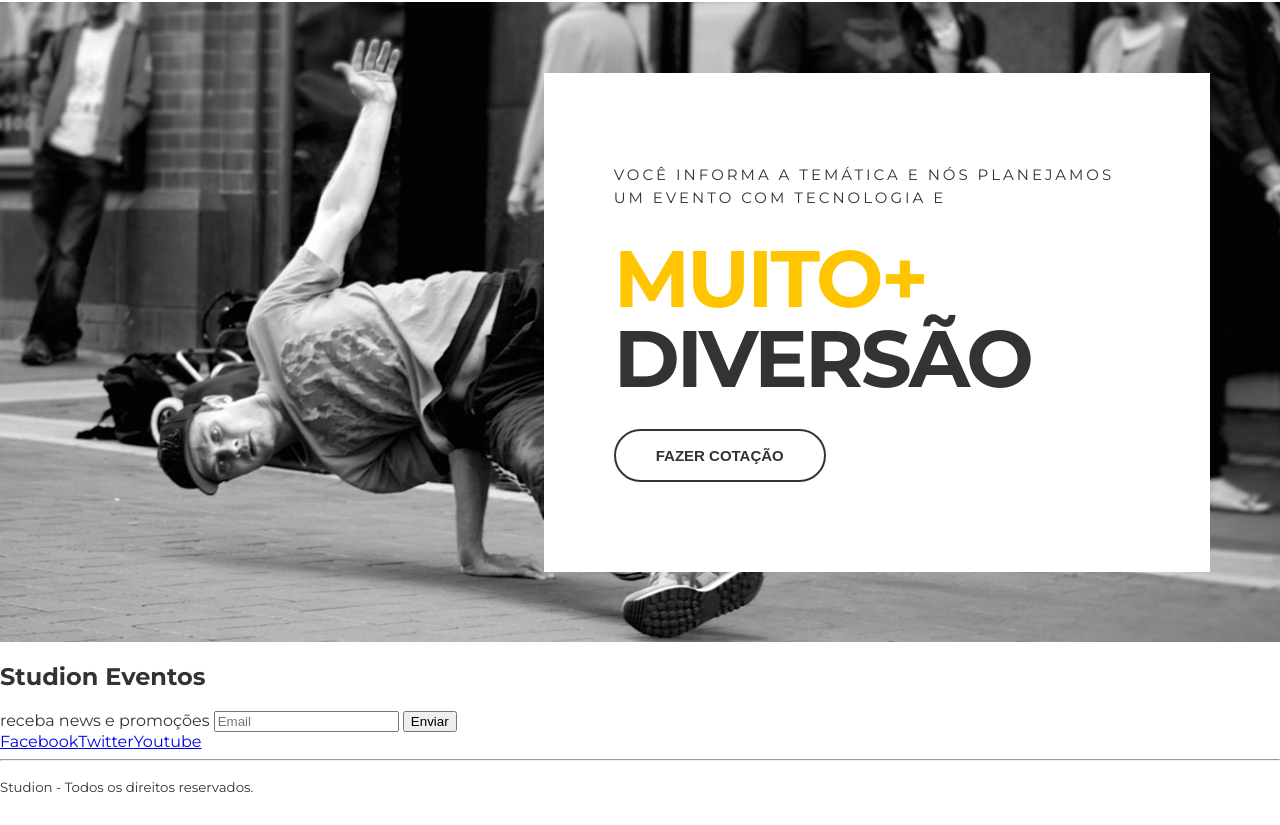
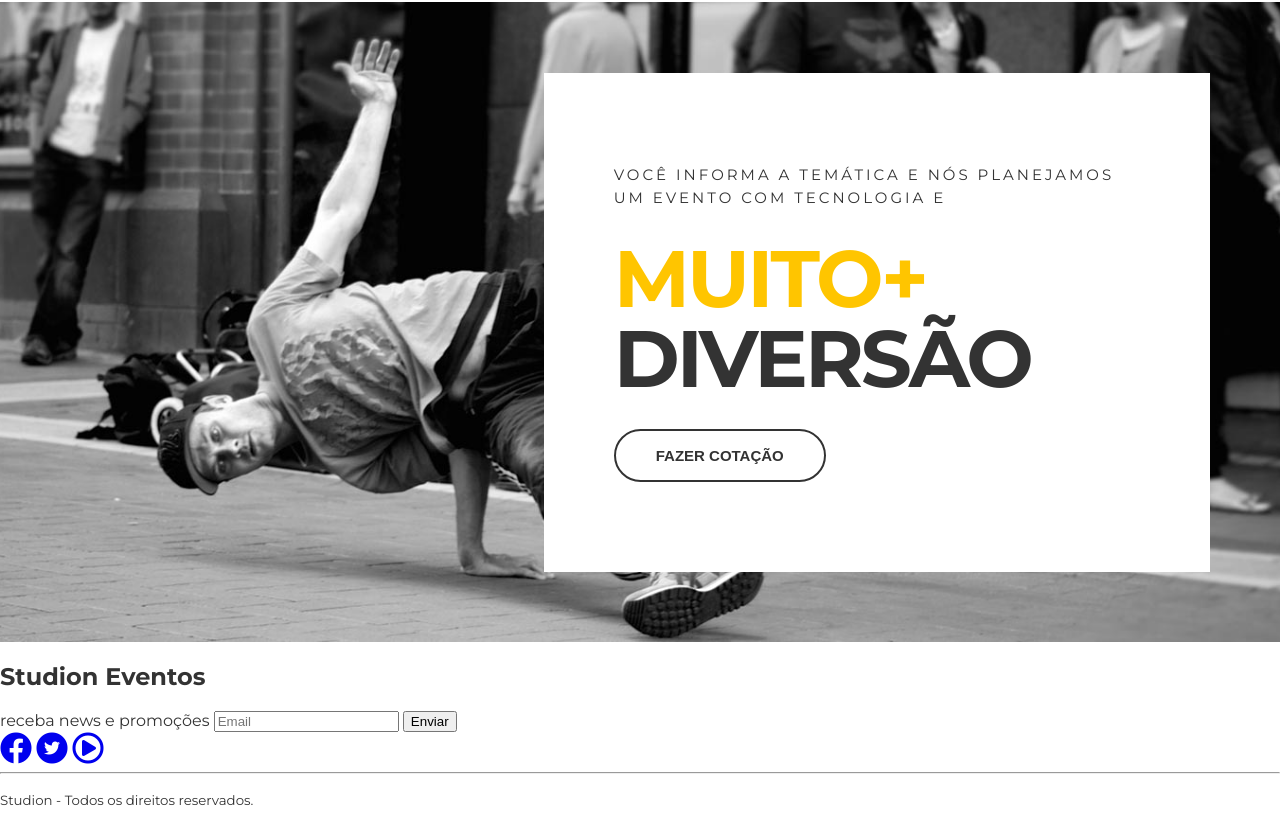
Before and after one commit to juanjunger/studion, a website: page src/index.html in a window 1280 px wide. Shown: the part 1603-2428 px from the top of the page. Drawn offline with Linux system fonts and the light colour scheme.

Commit message:
feat(fontawesome): add font awesome to project

```diff
--- a/src/index.html
+++ b/src/index.html
@@ -7,6 +7,10 @@
     <meta name="viewport" content="width=device-width, initial-scale=1.0" />
     <!-- Stylesheets -->
     <link rel="stylesheet" href="css/style.css" />
+    <link
+      rel="stylesheet"
+      href="https://cdnjs.cloudflare.com/ajax/libs/font-awesome/5.15.3/css/all.min.css"
+    />
     <!-- Title -->
     <title>Studion</title>
   </head>
@@ -134,10 +138,23 @@
         <button type="submit">Enviar</button>
         <ul>
           <li>
-            <a href="https://www.facebook.com" target="_blank">Facebook</a>
+            <a href="https://www.facebook.com" target="_blank">
+              <i class="fab fa-facebook fa-2x"></i>
+            </a>
           </li>
-          <li><a href="https://www.twitter.com" target="_blank">Twitter</a></li>
-          <li><a href="https://www.youtube.com" target="_blank">Youtube</a></li>
+          <li>
+            <a href="https://www.twitter.com" target="_blank">
+              <span class="fa-stack">
+                <i class="fas fa-circle fa-stack-2x"></i>
+                <i class="fab fa-twitter fa-stack-1x fa-inverse"></i>
+              </span>
+            </a>
+          </li>
+          <li>
+            <a href="https://www.youtube.com" target="_blank">
+              <i class="far fa-play-circle fa-2x"></i>
+            </a>
+          </li>
         </ul>
         <hr />
         <p>
```
